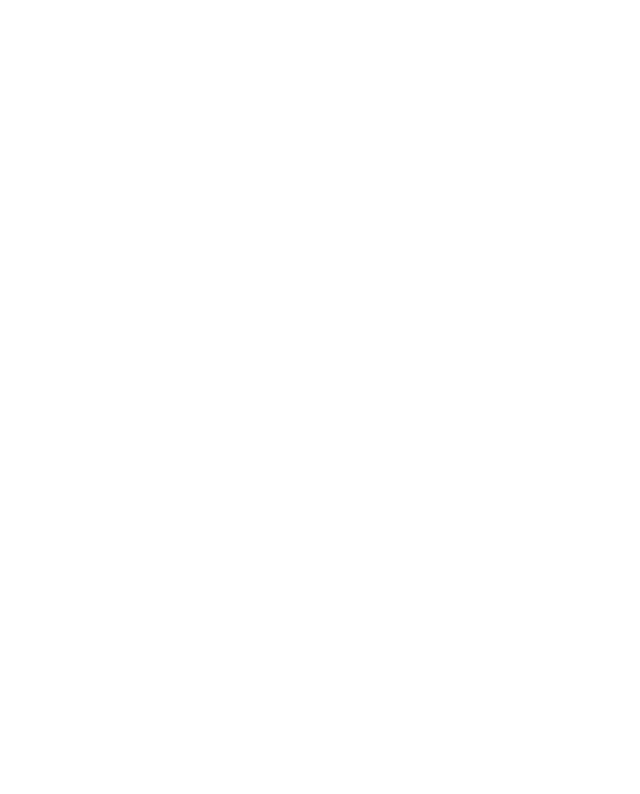
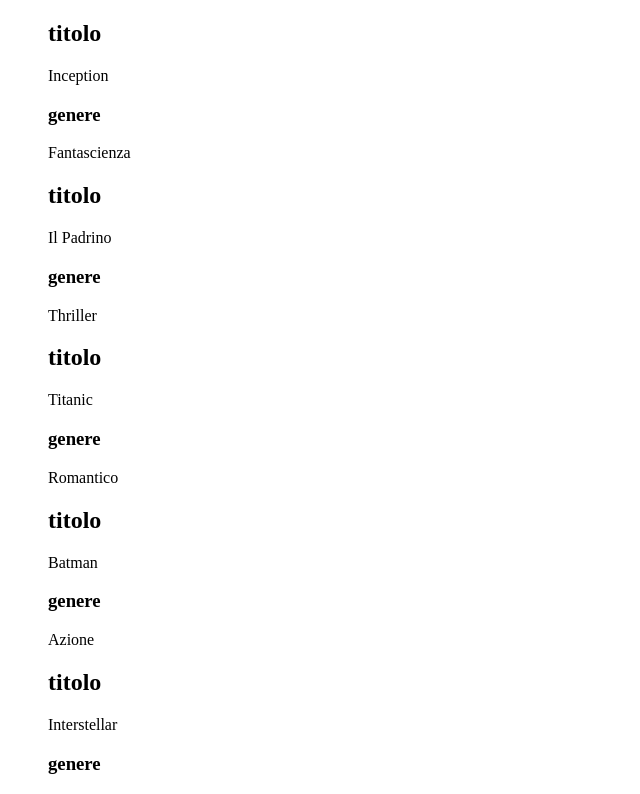
Before and after one commit to BassaniDavid/react-movie-filter, a React (Vite) app: page / in a window 1280 px wide. Shown: the top 794 px of the page, without its empty margins (0-640 px from the left). Built offline with nearby package versions, Linux system fonts and the light colour scheme.

Commit message:
feat:  added movie list in page

```diff
--- a/src/App.jsx
+++ b/src/App.jsx
@@ -1,10 +1,28 @@
-import { useState } from 'react'
+import { useState, useEffect } from 'react'
+
+const dataMovie = [
+  { title: 'Inception', genre: 'Fantascienza' },
+  { title: 'Il Padrino', genre: 'Thriller' },
+  { title: 'Titanic', genre: 'Romantico' },
+  { title: 'Batman', genre: 'Azione' },
+  { title: 'Interstellar', genre: 'Fantascienza' },
+  { title: 'Pulp Fiction', genre: 'Thriller' },
+]
 
 function App() {
 
   return (
     <>
-
+      <ul>
+        {dataMovie.map((movie, index) =>
+          <div key={index}>
+            <h2>titolo</h2>
+            <p>{movie.title}</p>
+            <h3>genere</h3>
+            <p>{movie.genre}</p>
+          </div>
+        )}
+      </ul>
     </>
   )
 }
```
